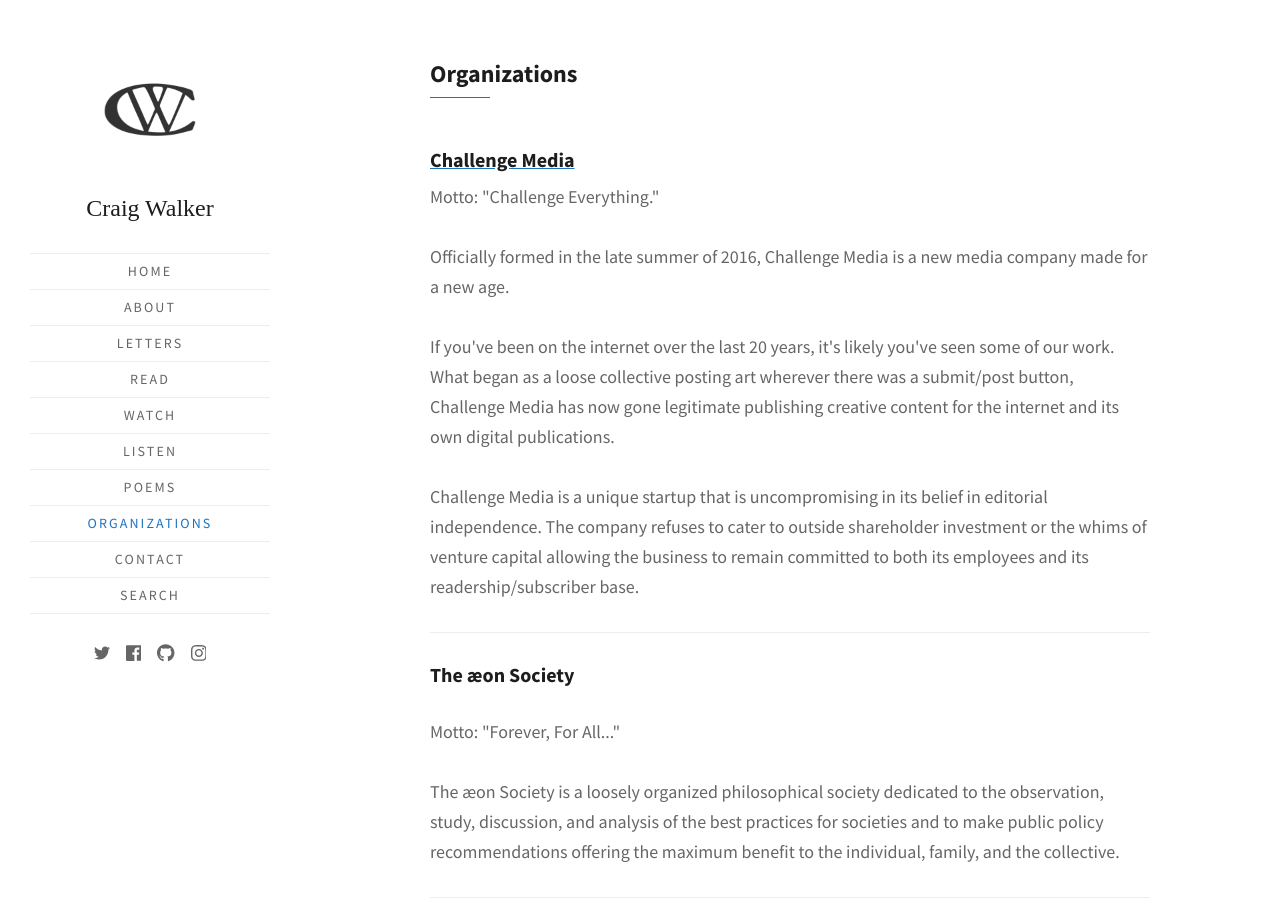
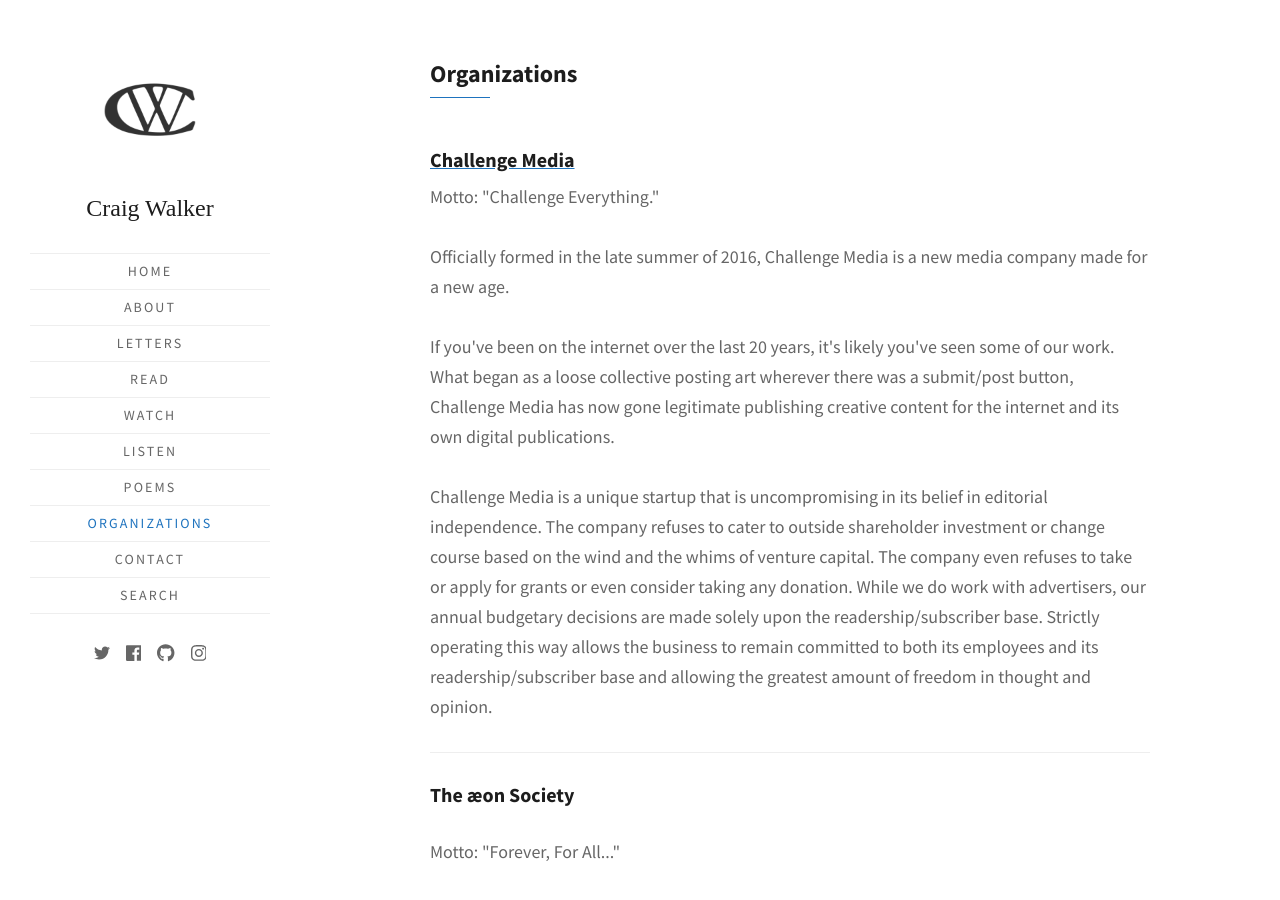
Before and after one commit to walkercraig/walkercraig, a Jekyll site: the page built from organizations.html, in a window 1280 px wide and 900 px high. Built offline with Jekyll 4.4.1, drawn with Linux system fonts in a browser that asks for light colours; some web fonts are replaced.

Commit message:
Update organizations.html

```diff
--- a/organizations.html
+++ b/organizations.html
@@ -13,7 +13,7 @@
     <p>Motto: "Challenge Everything."</p>
     <p>Officially formed in the late summer of 2016, Challenge Media is a new media company made for a new age.<br><br/>
     If you've been on the internet over the last 20 years, it's likely you've seen some of our work. What began as a loose collective posting art wherever there was a submit/post button, Challenge Media has now gone legitimate publishing creative content for the internet and its own digital publications.<br><br/>
-    Challenge Media is a unique startup that is uncompromising in its belief in editorial independence. The company refuses to cater to outside shareholder investment or the whims of venture capital allowing the business to remain committed to both its employees and its readership/subscriber base.</p>
+    Challenge Media is a unique startup that is uncompromising in its belief in editorial independence. The company refuses to cater to outside shareholder investment or change course based on the wind and the whims of venture capital. The company even refuses to take or apply for grants or even consider taking any donation. While we do work with advertisers, our annual budgetary decisions are made solely upon the readership/subscriber base. Strictly operating this way allows the business to remain committed to both its employees and its readership/subscriber base and allowing the greatest amount of freedom in thought and opinion.</p>
     <hr>
     <p><h3>The æon Society</h3></p>
     <p>Motto: "Forever, For All..."</p>
```
